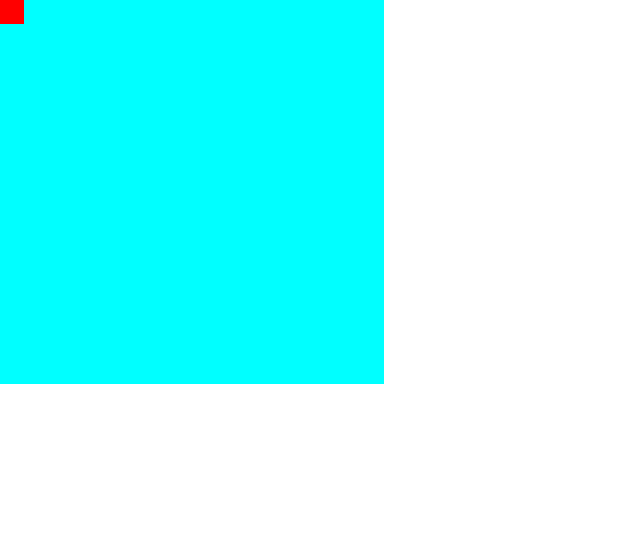
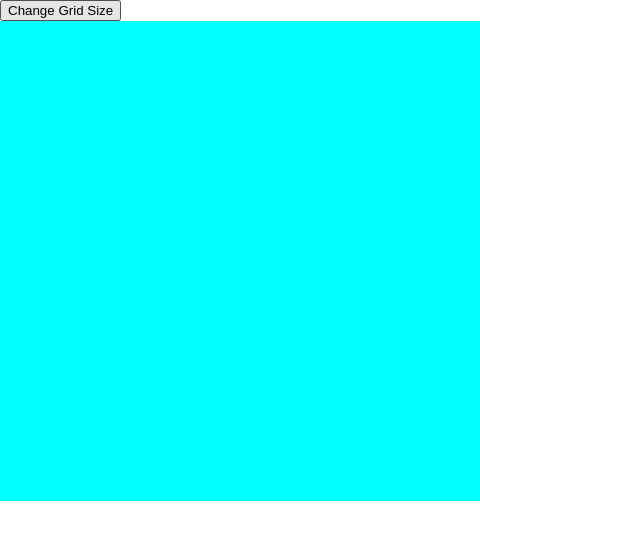
Before and after one commit to roesparc/Etch-A-Sketch, a plain HTML site: page index.html in a window 1280 px wide. Shown: the whole page, without its empty margins (0-640 px from the left). Drawn offline with Linux system fonts and the light colour scheme.

Commit message:
Add button to change grid size Button to the top of the screen that sends the user a popup asking for the number of squares per side for the new grid.

```diff
--- a/index.html
+++ b/index.html
@@ -7,6 +7,7 @@
         <link rel="stylesheet" href="./style.css">
     </head>
     <body>
-
+        <button onclick="clickBtn()">Change Grid Size</button>
+        <div class="gridContainer"></div>
     </body>
 </html>
--- a/script.js
+++ b/script.js
@@ -1,19 +1,47 @@
-const body = document.querySelector('body')
-body.classList.add('body')
+const body = document.querySelector('body');
 
-const gridContainer = document.createElement('div')
-gridContainer.classList.add('gridContainer')
+const gridContainer = document.querySelector('.gridContainer');
 
-for (let i = 0; i < 256; i++) {
-    const grid = document.createElement('div')
-    grid.classList.add('grid')
-    gridContainer.appendChild(grid)
+const gridContainerBtn = document.createElement('div');
+gridContainerBtn.classList.add('gridContainer');
+
+for (let i = 0; i < 16*16; i++) {
+    const grid = document.createElement('div');
+    grid.classList.add('grid');
+    gridContainer.appendChild(grid);
 }
 
-body.appendChild(gridContainer)
+const gridDiv = document.querySelectorAll('.grid');
+gridDiv.forEach(div => div.addEventListener('mouseover', () => {
+    div.style.backgroundColor = 'red';
+}));
 
-const gridDiv = document.querySelectorAll('.grid')
+function clickBtn() {
+    const input = prompt ('Enter the New Grid Size (Max 100)');
 
-gridDiv.forEach(div => div.addEventListener('mouseover', () => {
-    div.style.backgroundColor = 'red'
-}))
+    if (input === null) return;
+    else if (input < 1 || input > 100 || isNaN(input)) {
+        alert('Invalid Number');
+        return;
+    }
+
+    body.removeChild(gridContainer);
+
+    for (let i = 0; i < input*input; i++) {
+        const grid = document.createElement('div');
+        grid.classList.add('grid');
+        gridContainerBtn.appendChild(grid);
+    }
+
+    body.appendChild(gridContainerBtn);
+
+    const gridDiv = document.querySelectorAll('.grid');
+    gridDiv.forEach(div => {
+        const divSize = 16 / input * 30;
+        div.style.width = `${divSize}px`;
+        div.style.height = `${divSize}px`;
+    });
+    gridDiv.forEach(div => div.addEventListener('mouseover', () => {
+        div.style.backgroundColor = 'red';
+    }));
+}
--- a/style.css
+++ b/style.css
@@ -1,16 +1,16 @@
-.body {
+body {
     margin: 0;
 }
 
 .gridContainer {
-    width: 384px;
-    height: 384px;
+    width: 480px;
+    height: 480px;
     display: flex;
     flex-wrap: wrap;
 }
 
 .grid {
-    width: 24px;
-    height: 24px;
+    width: 30px;
+    height: 30px;
     background-color: aqua;
 }
```
